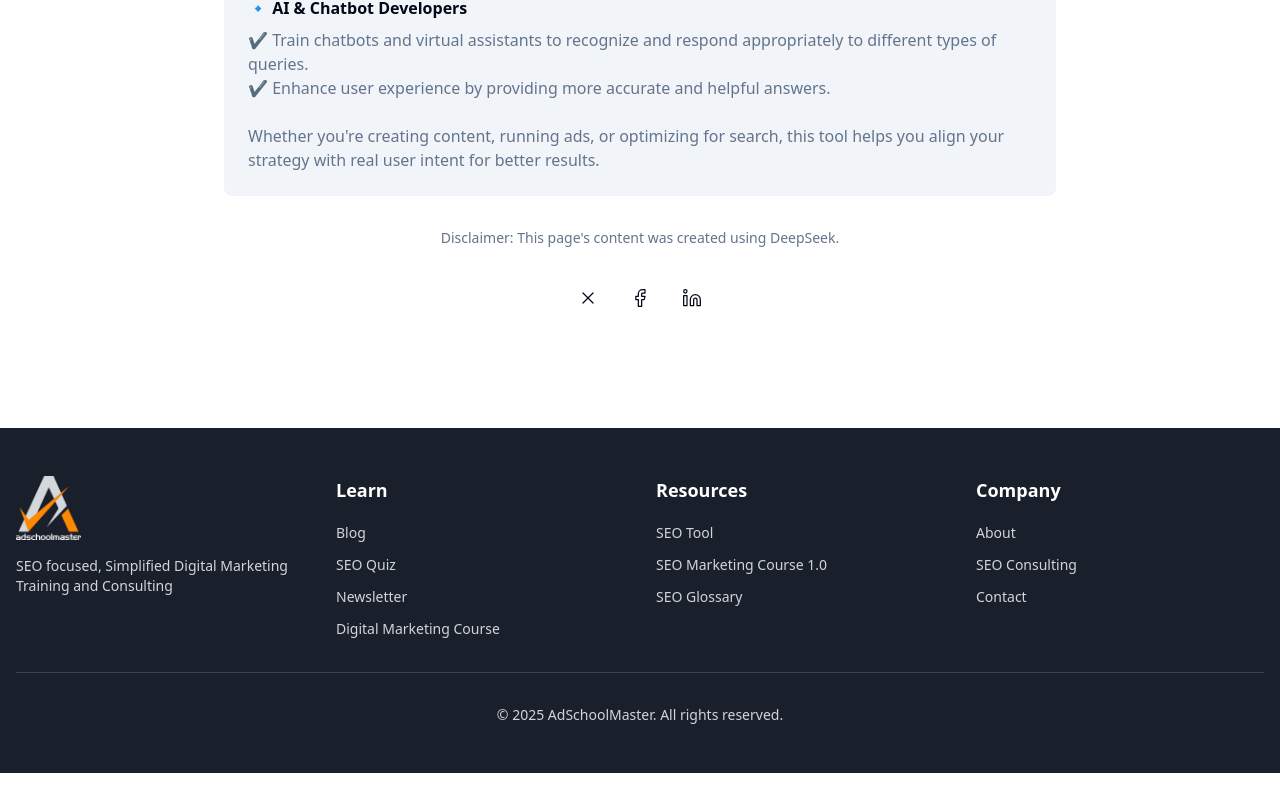
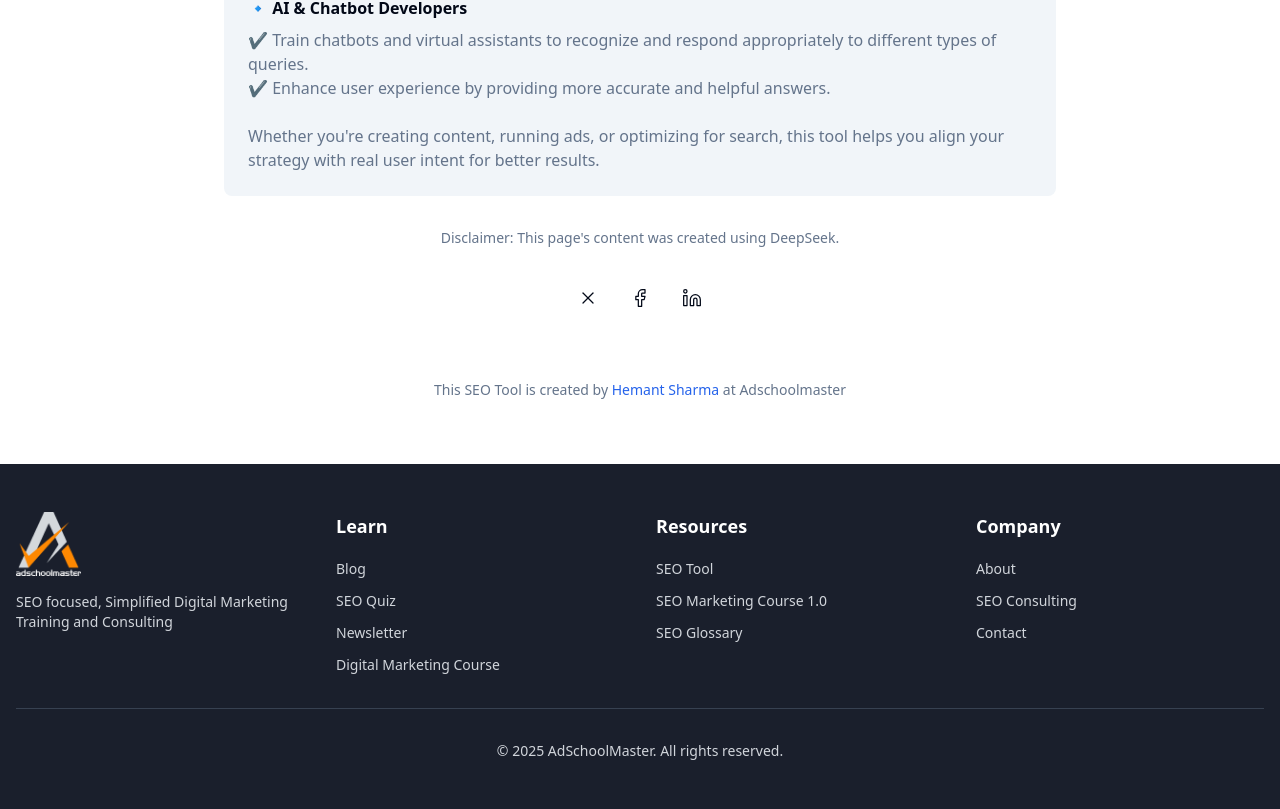
Before and after one commit to Hsharma9643/keyword-categorizer-buddy, a React (Vite) app: page / in a window 1280 px wide. Shown: the part 2357-3166 px from the top of the page. Before the commit the page ends 3130 px from the top, so only its background shows below. Built offline with nearby package versions, Linux system fonts and the light colour scheme.

Commit message:
Add Hemant Sharma's creation info to footer
Added a line to the footer giving credit to Hemant Sharma for creating the SEO tool at Adschoolmaster, including a link to his LinkedIn profile.

```diff
--- a/src/pages/Index.tsx
+++ b/src/pages/Index.tsx
@@ -1,3 +1,4 @@
+
 import { useState } from "react";
 import { KeywordInput } from "@/components/KeywordInput";
 import { ResultsDisplay, KeywordResult } from "@/components/ResultsDisplay";
@@ -182,6 +183,11 @@ const Index = () => {
           </div>
         </div>
       </div>
+
+      <div className="text-center text-sm text-muted-foreground pb-4">
+        <p>This SEO Tool is created by <a href="https://www.linkedin.com/in/hemantsharmax/" className="text-primary hover:underline" target="_blank" rel="noopener noreferrer">Hemant Sharma</a> at Adschoolmaster</p>
+      </div>
+
       <Footer />
     </div>
   );
```
